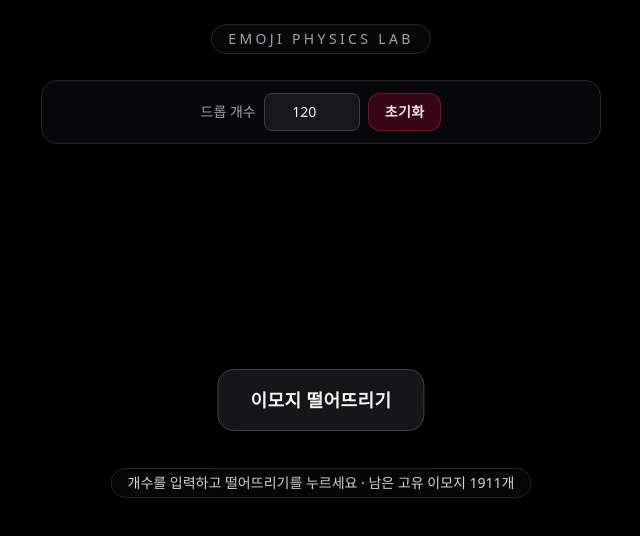
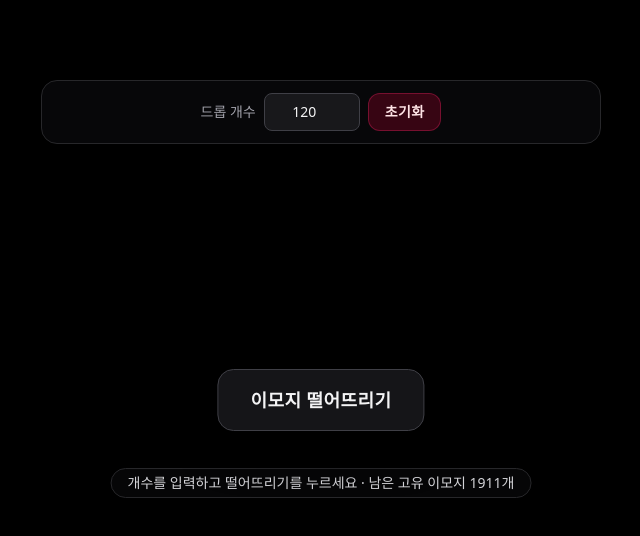
Before and after one commit to jjunhaa0211/ACC, a website: page index.html in a window 1280 px wide. Shown: the whole page, without its empty margins (319-959 px from the left). Drawn offline with nearby package versions, Linux system fonts and the light colour scheme.

Commit message:
style: remove emoji physics lab header badge (#22)

```diff
--- a/index.html
+++ b/index.html
@@ -33,12 +33,6 @@
           class="absolute box-border grid place-items-center rounded-full border border-white/10 bg-zinc-900/80 text-2xl shadow-[0_10px_26px_rgba(0,0,0,0.45)] backdrop-blur-sm"
         ></span>
       </template>
-
-      <div class="pointer-events-none absolute inset-x-0 top-6 z-30 px-4 text-center">
-        <p class="mx-auto w-fit rounded-full border border-zinc-800 bg-zinc-950/80 px-4 py-1 text-xs tracking-[0.24em] text-zinc-400 sm:text-sm">
-          EMOJI PHYSICS LAB
-        </p>
-      </div>
 
       <section
         class="absolute left-1/2 top-20 z-40 flex w-[min(96vw,560px)] -translate-x-1/2 flex-wrap items-center justify-center gap-2 rounded-2xl border border-zinc-800 bg-zinc-950/85 px-3 py-3 backdrop-blur-sm"
```
